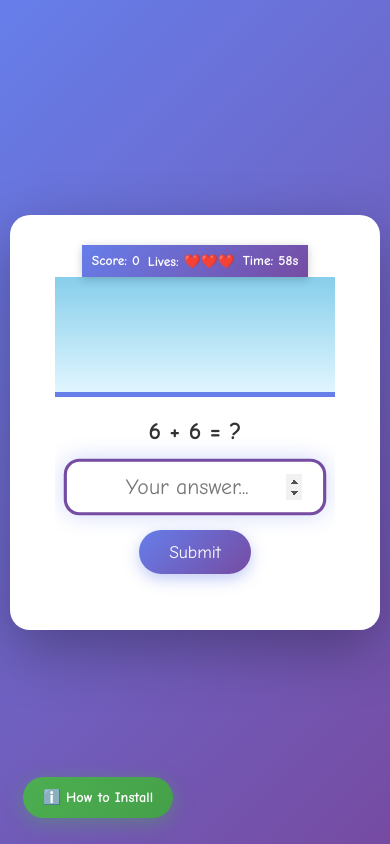
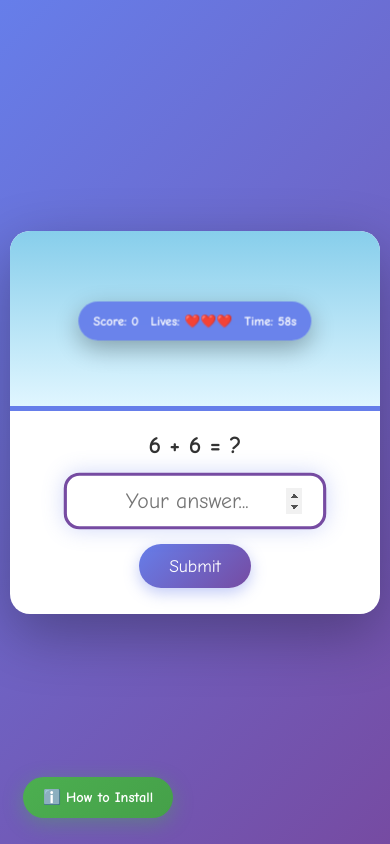
Before and after one commit to fluxbay/numbersafari, a plain HTML site: page index.html in a window 390 px wide. Both pictures are taken after a click on the button "Start Adventure!". Drawn offline with Linux system fonts and the light colour scheme.

Commit message:
Updated placement of scoring section

```diff
--- a/index.html
+++ b/index.html
@@ -27,7 +27,7 @@
     <script src="https://telegram.org/js/telegram-web-app.js"></script>
 
     <link href="https://fonts.googleapis.com/css2?family=Comic+Neue:wght@400;700&display=swap" rel="stylesheet">
-    <link rel="stylesheet" href="styles.css?v=1.0.5">
+    <link rel="stylesheet" href="styles.css?v=1.0.8">
 </head>
 <body>
     <div class="game-container">
@@ -57,15 +57,14 @@
         </div>
 
         <div id="game-screen" class="screen hidden">
-            <div class="game-header">
+            <div class="canvas-wrapper">
+                <canvas id="gameCanvas"></canvas>
                 <div class="score-container">
                     <span>Score: <span id="score">0</span></span>
                     <span>Lives: <span id="lives">3</span></span>
                     <span>Time: <span id="time">60</span>s</span>
                 </div>
             </div>
-            <div class="game-content">
-                <canvas id="gameCanvas"></canvas>
             <div class="question-container">
                 <div id="question" class="question"></div>
                 <div class="answer-input">
@@ -76,7 +75,6 @@
                            inputmode="numeric"
                            pattern="[0-9]*">
                     <button id="submit-answer">Submit</button>
-                    </div>
                 </div>
             </div>
         </div>
@@ -133,8 +131,8 @@
         ℹ️ How to Install
     </button>
 
-    <script src="telegram-integration.js?v=1.0.5"></script>
-    <script src="game.js?v=1.0.5"></script>
+    <script src="telegram-integration.js?v=1.0.8"></script>
+    <script src="game.js?v=1.0.8"></script>
     <script>
         // Register Service Worker for PWA
         if ('serviceWorker' in navigator) {
--- a/styles.css
+++ b/styles.css
@@ -158,39 +158,51 @@ button[data-level].selected, button[data-op].selected {
     50% { transform: scale(1.05); }
 }
 
-/* Game header - fixed at top */
-.game-header {
-    position: sticky;
-    top: 0;
-    z-index: 100;
-    background: linear-gradient(135deg, #667eea 0%, #764ba2 100%);
-    box-shadow: 0 2px 10px rgba(0, 0, 0, 0.2);
+/* Game screen specific styling */
+#game-screen {
+    padding: 0 !important;
+    display: flex;
+    flex-direction: column;
+    height: 100%;
 }
 
-.score-container {
-    color: white;
-    padding: 12px 20px;
-    display: flex;
-    flex-direction: row;
-    justify-content: space-around;
-    gap: 15px;
-    font-size: 1.1em;
-    font-weight: bold;
-    text-align: center;
-}
-
-.game-content {
-    flex: 1;
-    overflow-y: auto;
-    display: flex;
-    flex-direction: column;
+.canvas-wrapper {
+    position: relative;
+    width: 100%;
+    height: 300px;
 }
 
 #gameCanvas {
     width: 100%;
-    height: 300px;
+    height: 100%;
     background: linear-gradient(180deg, #87CEEB 0%, #E0F6FF 100%);
     border-bottom: 5px solid #667eea;
+}
+
+.score-container {
+    position: absolute;
+    top: 50%;
+    left: 50%;
+    transform: translate(-50%, -50%);
+    background: rgba(102, 126, 234, 0.95);
+    color: white;
+    padding: 20px 30px;
+    border-radius: 20px;
+    display: flex;
+    flex-direction: row;
+    justify-content: space-around;
+    align-items: center;
+    gap: 25px;
+    font-size: 1.2em;
+    font-weight: bold;
+    text-align: center;
+    box-shadow: 0 8px 25px rgba(0, 0, 0, 0.3);
+    z-index: 10;
+    backdrop-filter: blur(10px);
+}
+
+.score-container > span {
+    white-space: nowrap;
 }
 
 .question-container {
@@ -480,18 +492,14 @@ button[data-level].selected, button[data-op].selected {
     }
 
     .score-container {
-        padding: 10px 15px;
+        padding: 15px 20px;
         font-size: 0.95em;
-        gap: 10px;
+        gap: 15px;
         flex-wrap: nowrap;
     }
 
-    .score-container span {
-        white-space: nowrap;
-    }
-
-    #gameCanvas {
-        height: 150px;
+    .canvas-wrapper {
+        height: 200px;
     }
 
     .question {
@@ -551,13 +559,13 @@ button[data-level].selected, button[data-op].selected {
     }
 
     .score-container {
-        font-size: 0.85em;
-        padding: 8px 10px;
-        gap: 8px;
+        font-size: 0.8em;
+        padding: 12px 15px;
+        gap: 12px;
     }
 
-    #gameCanvas {
-        height: 120px;
+    .canvas-wrapper {
+        height: 180px;
     }
 
     .question {
```
Lines whose indentation alone changed are shown as unchanged.
